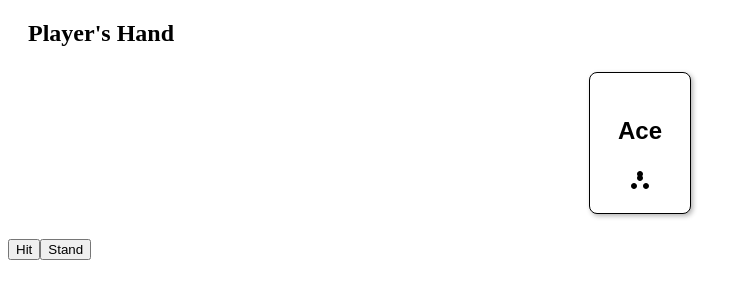
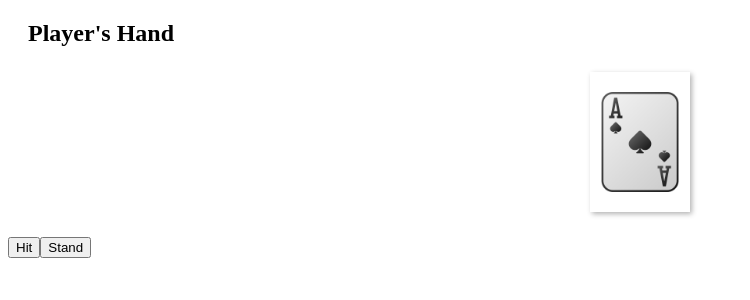
Before and after one commit to telenorbenedicte/vue-nuxt-blackjack, a Nuxt app: page / in a window 1280 px wide. Both pictures are taken after a click on the button "Hit". Shown: the top 300 px of the page, without its empty margins (0-750 px from the left). Built offline with nearby package versions, Linux system fonts and the light colour scheme.

Commit message:
Start card mapping

```diff
--- a/components/Card.vue
+++ b/components/Card.vue
@@ -1,12 +1,67 @@
 <template>
   <div class="card">
-    <p class="rank">{{ card.rank }}</p>
-    <div class="suit" v-html="getSuitIcon(card.suit)"></div>
+    <img :src="getCardImage(card)" alt="Card image" class="card-image" />
   </div>
 </template>
 
 <script>
-import { suits } from './suits';
+const cardImages = {
+  'ace-of-hearts': '/images/cards/048-ace of hearts.png',
+  'two-of-hearts': '/images/cards/049-two of hearts.png',
+  'three-of-hearts': '/images/cards/050-three of hearts.png',
+  'four-of-hearts': '/images/cards/051-four of hearts.png',
+  'five-of-hearts': '/images/cards/052-five of hearts.png',
+  'six-of-hearts': '/images/cards/053-six of hearts.png',
+  'seven-of-hearts': '/images/cards/054-seven of hearts.png',
+  'eight-of-hearts': '/images/cards/041-eight of hearts.png',
+  'nine-of-hearts': '/images/cards/058-nine of hearts.png',
+  'ten-of-hearts': '/images/cards/059-ten of hearts.png',
+  'jack-of-hearts': '/images/cards/075-jack.png',
+  'queen-of-hearts': '/images/cards/060-queen of hearts.png',
+  'king-of-hearts': '/images/cards/061-king of hearts.png',
+
+  'ace-of-diamonds': '/images/cards/019-ace of diamonds.png',
+  'two-of-diamonds': '/images/cards/020-two of diamonds.png',
+  'three-of-diamonds': '/images/cards/021-three of diamonds.png',
+  'four-of-diamonds': '/images/cards/022-four of diamonds.png',
+  'five-of-diamonds': '/images/cards/024-five of diamonds.png',
+  'six-of-diamonds': '/images/cards/025-six of diamonds.png',
+  'seven-of-diamonds': '/images/cards/026-seven of diamonds.png',
+  'eight-of-diamonds': '/images/cards/027-eight of diamonds.png',
+  'nine-of-diamonds': '/images/cards/028-nine of diamonds.png',
+  'ten-of-diamonds': '/images/cards/029-ten of diamonds.png',
+  'jack-of-diamonds': '/images/cards/030-jack of diamonds.png',
+  'queen-of-diamonds': '/images/cards/031-queen of diamonds.png',
+  'king-of-diamonds': '/images/cards/032-king of diamonds.png',
+
+  'ace-of-clubs': '/images/cards/033-ace of clubs.png',
+  'two-of-clubs': '/images/cards/035-two of clubs.png',
+  'three-of-clubs': '/images/cards/036-three of clubs.png',
+  'four-of-clubs': '/images/cards/037-four of clubs.png',
+  'five-of-clubs': '/images/cards/038-five of clubs.png',
+  'six-of-clubs': '/images/cards/039-six of clubs.png',
+  'seven-of-clubs': '/images/cards/040-seven of clubs.png',
+  'eight-of-clubs': '/images/cards/041-eight of clubs.png',
+  'nine-of-clubs': '/images/cards/042-nine of clubs.png',
+  'ten-of-clubs': '/images/cards/043-ten of clubs.png',
+  'jack-of-clubs': '/images/cards/044-jack of clubs.png',
+  'queen-of-clubs': '/images/cards/046-queen of clubs.png',
+  'king-of-clubs': '/images/cards/047-king of clubs.png',
+
+  'ace-of-spades': '/images/cards/005-ace of spades.png',
+  'two-of-spades': '/images/cards/006-two of spades.png',
+  'three-of-spades': '/images/cards/007-three of spades.png',
+  'four-of-spades': '/images/cards/008-four of spades.png',
+  'five-of-spades': '/images/cards/009-five of spades.png',
+  'six-of-spades': '/images/cards/010-six of spades.png',
+  'seven-of-spades': '/images/cards/011-seven of spades.png',
+  'eight-of-spades': '/images/cards/013-eight of spades.png',
+  'nine-of-spades': '/images/cards/014-nine of spades.png',
+  'ten-of-spades': '/images/cards/015-ten of spades.png',
+  'jack-of-spades': '/images/cards/016-jack of spades.png',
+  'queen-of-spades': '/images/cards/017-queen of spades.png',
+  'king-of-spades': '/images/cards/018-king of spades.png',
+};
 
 export default {
   props: {
@@ -16,19 +71,12 @@ export default {
     }
   },
   methods: {
-    getSuitIcon(suit) {
-      switch (suit) {
-        case 'Hearts':
-          return suits.hearts;
-        case 'Diamonds':
-          return suits.diamonds;
-        case 'Clubs':
-          return suits.clubs;
-        case 'Spades':
-          return suits.spades;
-        default:
-          return '';
-      }
+    getCardImage(card) {
+      // Construct the key based on the card's rank and suit
+      const rank = card.rank.toLowerCase().replace(/ /g, '-'); // Replace spaces with hyphens
+      const suit = card.suit.toLowerCase().replace(/ /g, '-'); // Replace spaces with hyphens
+      const key = `${rank}-of-${suit}`; // Create the key
+      return cardImages[key] || ''; // Return the image path or an empty string if not found
     }
   }
 };
@@ -36,27 +84,17 @@ export default {
 
 <style scoped>
 .card {
-  width: 100px;
-  height: 140px;
-  border: 1px solid #000;
-  border-radius: 8px;
-  background-color: white;
-  display: flex;
-  flex-direction: column;
-  align-items: center;
-  justify-content: center;
-  margin: 5px;
-  box-shadow: 2px 2px 5px rgba(0, 0, 0, 0.3);
-  font-family: 'Arial', sans-serif;
+  width: 100px; /* Set a fixed width for the card */
+  height: 140px; /* Set a fixed height for the card */
+  display: flex; /* Use flexbox for centering */
+  align-items: center; /* Center horizontally */
+  justify-content: center; /* Center vertically */
+  margin: 5px; /* Space between cards */
+  box-shadow: 2px 2px 5px rgba(0, 0, 0, 0.3); /* Shadow for depth */
 }
 
-.rank {
-  font-size: 24px;
-  font-weight: bold;
-}
-
-.suit {
-  width: 24px;
-  height: 24px;
+.card-image {
+  width: 100%; /* Make the image fill the card */
+  height: auto; /* Maintain aspect ratio */
 }
 </style>
```
